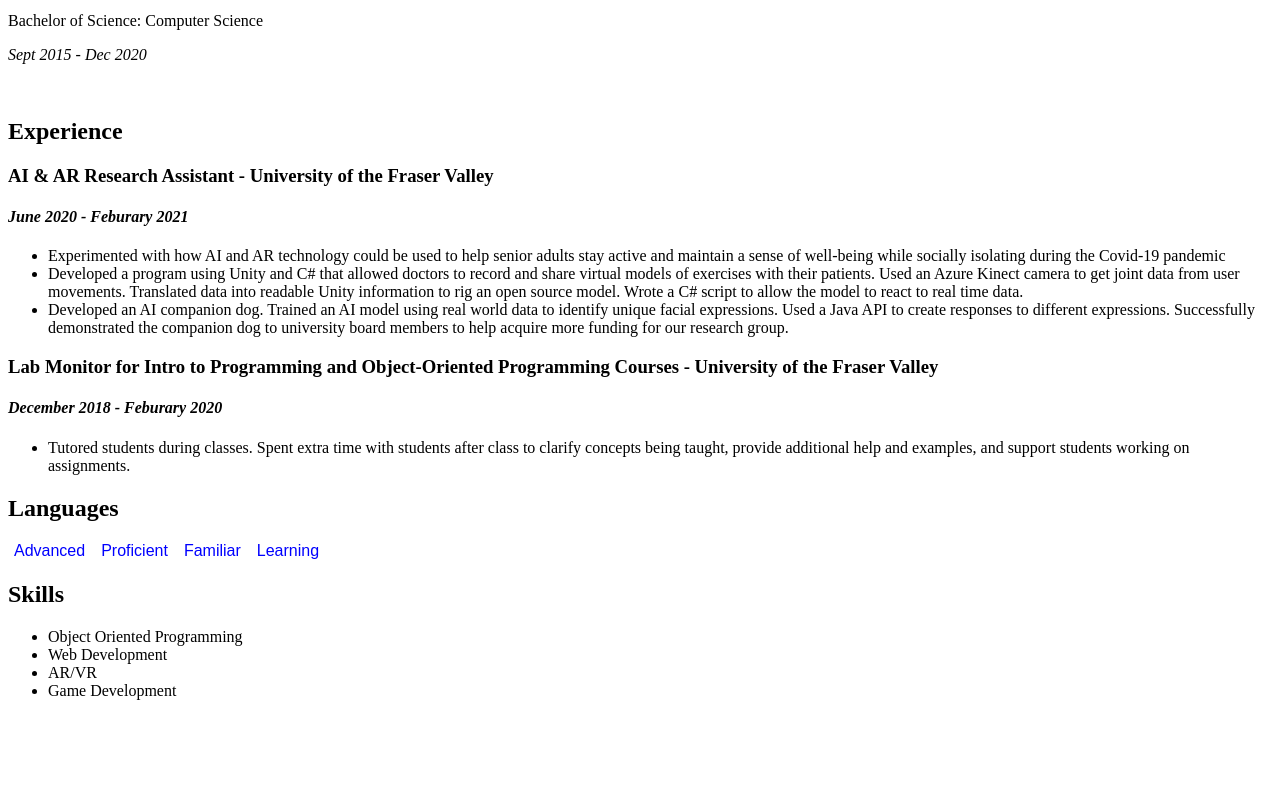
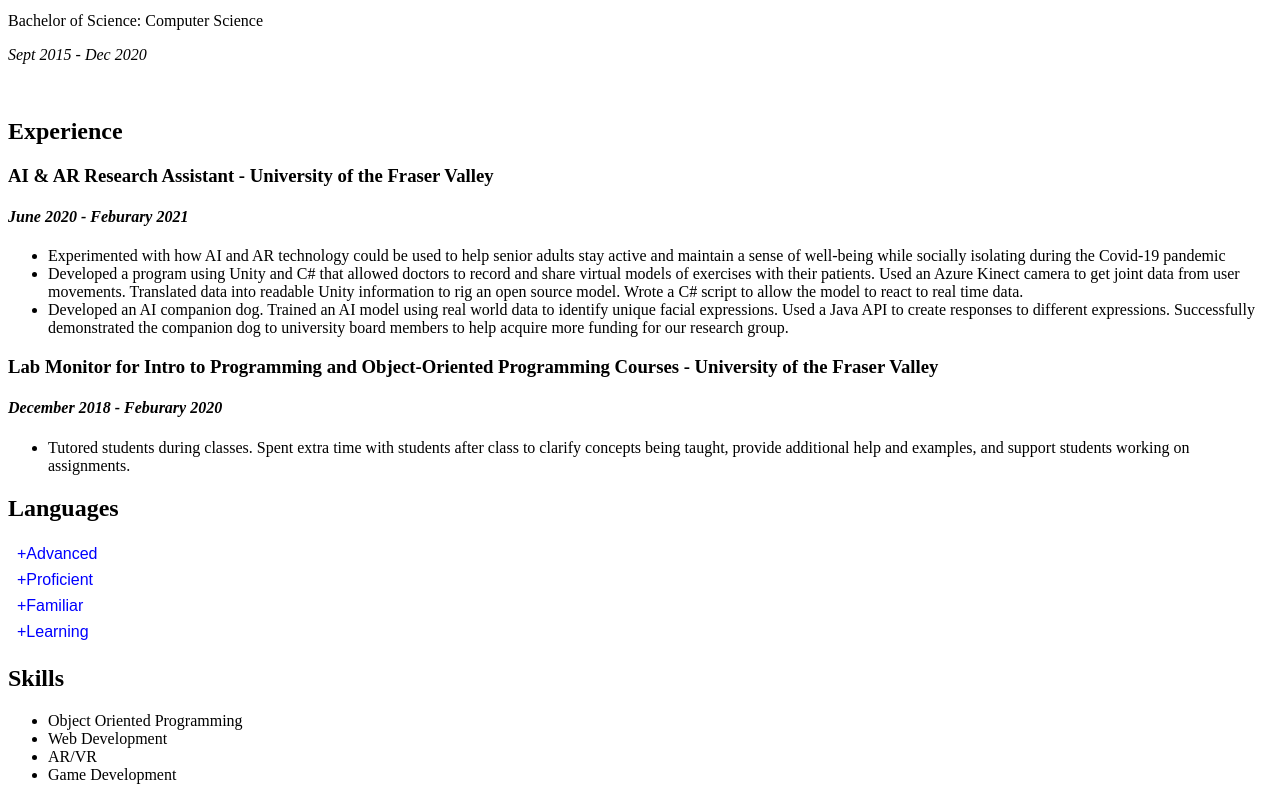
Before and after one commit to FadedAshen/Akash.Sidhu.github.io, a plain HTML site: page index.html in a window 1280 px wide. Shown: the part 432-1232 px from the top of the page. Before the commit the page ends 1148 px from the top, so only its background shows below. Drawn offline with Linux system fonts and the light colour scheme.

Commit message:
Cleaner Buttons

```diff
--- a/index.html
+++ b/index.html
@@ -80,31 +80,47 @@
 
             <h2>Languages</h2>
 
-            <button id="click" onClick="displayA()">Advanced</button>
+            <div class =langBlock>
+
+            <button id="clickA" onClick="displayA()">+Advanced</button>
                 <ul id="hideA">
                     <li>Java</li>
                 </ul>
 
-            <button id="click" onClick="displayP()">Proficient</button>
+            </div>
+
+            <div class =langBlock>
+
+            <button id="clickP" onClick="displayP()">+Proficient</button>
             <ul id="hideP">
                 <li>C++</li>
                 <li>Unity</li>
             </ul>
 
-            <button id="click" onClick="displayF()">Familiar</button>
+            </div>
+
+            <div class =langBlock>
+
+            <button id="clickF" onClick="displayF()">+Familiar</button>
             <ul id="hideF">
                 <li>Python</li>
                 <li>C#</li>
                 <li>HTML</li>
             </ul>
 
-            <button id="click" onClick="displayL()">Learning</button>
+            </div>
+
+            <div class =langBlock>
+
+            <button id="clickL" onClick="displayL()">+Learning</button>
             <ul id="hideL">
                 <li>Javascript</li>
                 <li>SQL</li>
                 <li>React</li>
                 <li>Git/Github</li>
             </ul>
+        </div>
+
         </div>
 
         <div class ="skills">
--- a/script.js
+++ b/script.js
@@ -1,36 +1,48 @@
 function displayA() {
     var x= document.getElementById("hideA");
+    var y = document.getElementById("clickA");
     if (x.style.display === "none") {
         x.style.display ="block";
+        y.innerHTML="-Advanced";
     } else {
         x.style.display ="none";
+        y.innerHTML="+Advanced";
     }
 }
 
 
 function displayP() {
     var x= document.getElementById("hideP");
+    var y = document.getElementById("clickP");
     if (x.style.display === "none") {
         x.style.display ="block";
+        y.innerHTML="-Proficient";
     } else {
         x.style.display ="none";
+        y.innerHTML="+Proficient";
     }
 }
 
 function displayF() {
     var x= document.getElementById("hideF");
+    var y = document.getElementById("clickF");
     if (x.style.display === "none") {
         x.style.display ="block";
+        y.innerHTML="-Familiar";
     } else {
         x.style.display ="none";
+        y.innerHTML="+Familiar";
     }
 }
 
 function displayL() {
     var x= document.getElementById("hideL");
+    var y = document.getElementById("clickL");
     if (x.style.display === "none") {
         x.style.display ="block";
+        y.innerHTML="-Learning";
     } else {
         x.style.display ="none";
+        y.innerHTML="+Learning";
     }
 }
--- a/style.css
+++ b/style.css
@@ -37,17 +37,26 @@
     padding-left: 20px;
 }
 
-button#click {
+.languages button {
     background: none;
     border: none;
     color: blue;
     font-size: 16px;
 }
 
-button#click:hover {
+.languages button:hover {
     cursor: pointer;
 }
 
 .languages ul {
     display: none;
 }
+
+.languages{
+    display: block;
+}
+
+.langBlock {
+    display: block;
+    padding: 3px;
+}
```
